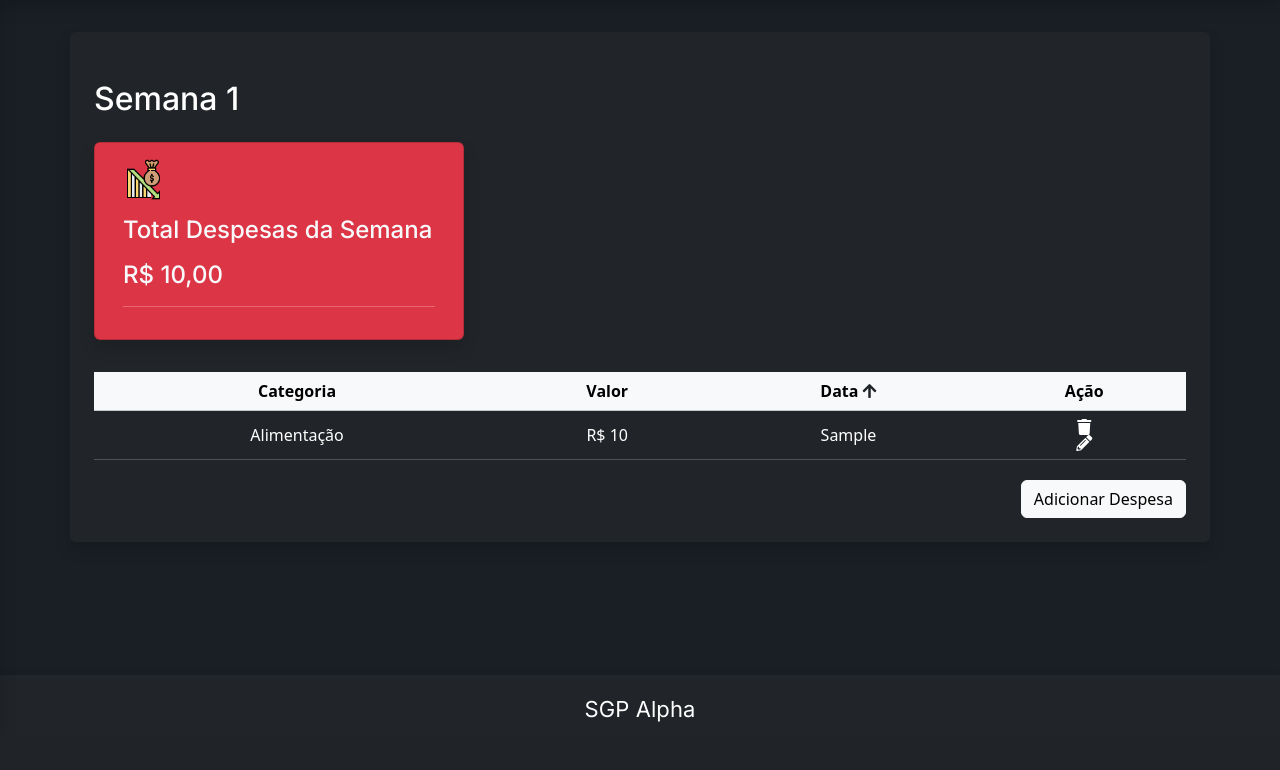
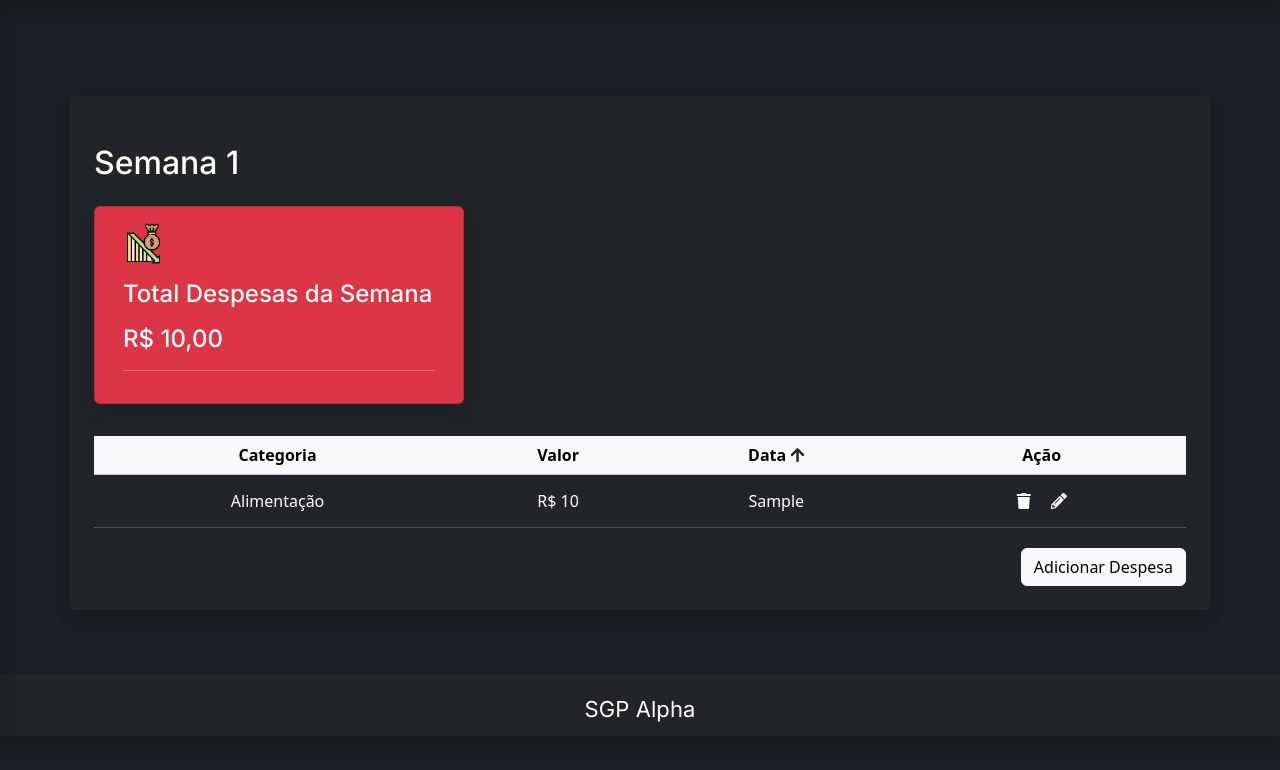
Before and after one commit to ldnrodrigues/SGP, a PHP site: page /Outras-pag/Semanal.php in a window 1280 px wide. Shown: the part 64-834 px from the top of the page. Before the commit the page ends 786 px from the top, so only its background shows below. Run offline with PHP 8.4, Linux system fonts and the light colour scheme; data comes from the database, SQL or seed files in the repository; tables that the repository leaves empty or names only in its code hold one stand-in row (values such as "Sample post"); data that the repository does not hold is empty; some web fonts are replaced.

Commit message:
Update style.css

```diff
--- a/style.css
+++ b/style.css
@@ -35,7 +35,7 @@
 }
 
 .sidebar a:hover {
-  color: #2bff00;
+  color: #424649;
 }
 
 .sidebar .closebtn {
@@ -51,7 +51,8 @@
 }
 
 .container-inicial {
-  margin-top: 6rem;
+  margin-top: 10rem;
+  margin-bottom: 10rem;
 }
 
 .bg-imput {
@@ -67,6 +68,25 @@
   font-size: 22px;
 }
 
+.icon-container {
+  display: inline-block;
+}
+
+.icon-wrapper {
+  display: inline-block;
+  padding: 10px;
+}
+
+.icon-wrapper:hover {
+  background-color: #424649;
+  border-radius: 50%;
+}
+
+::selection {
+  background-color: #000000;
+  color: #ffffff;
+}
+
 @media (max-width: 991px) {
   .sidebar {
     z-index: 1;
```
